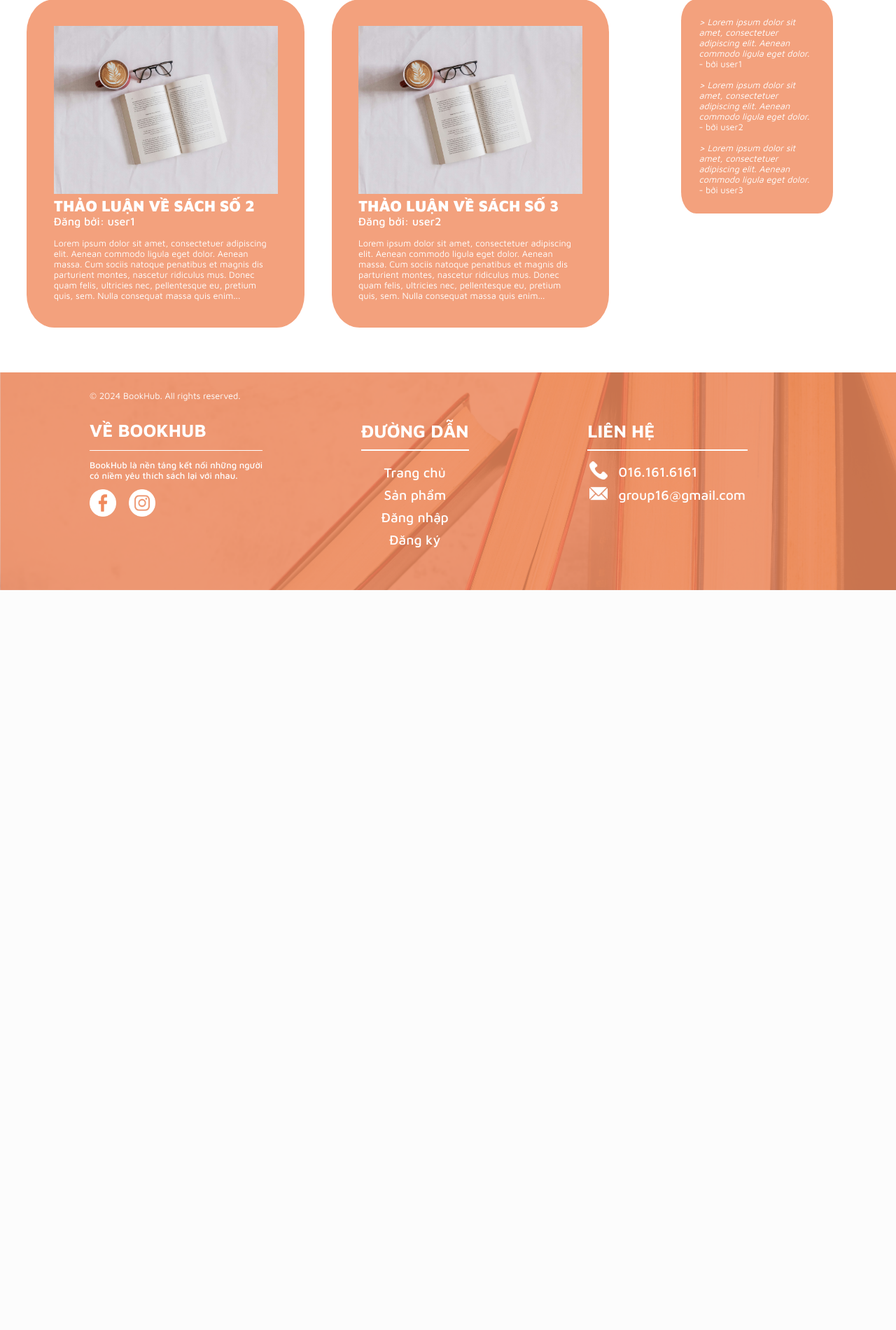
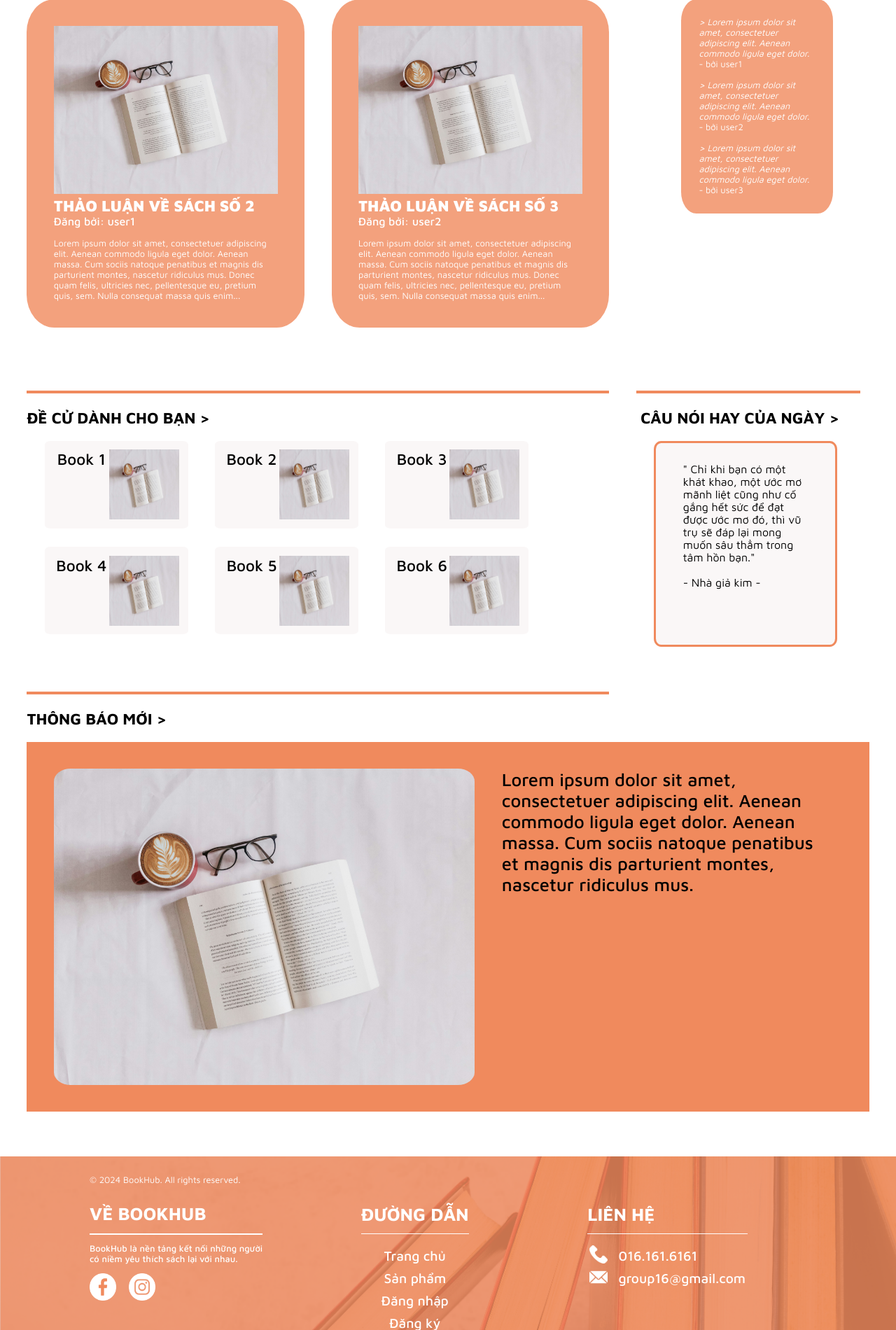
Before and after one commit to tranthehuuphuc/Bookhub, a PHP site: page /Bookhub.html in a window 1280 px wide. Shown: the part 2046-3946 px from the top of the page at 70% size. Before the commit the page ends 2889 px from the top, so only its background shows below. Run offline with PHP 8.4, Linux system fonts and the light colour scheme.

Commit message:
Complete

```diff
--- a/Bookhub.html
+++ b/Bookhub.html
@@ -177,6 +177,64 @@
         </div>
     </section>
 
+    <div style="display: flex; padding-bottom: 3vw;">
+        <div>
+            <div style="margin-top: 2vw; margin-left: 3vw; width: 65vw; height: 0.3vw; background-color: #F08A5D;"></div>
+            <h2><a class="promotion-title" style="margin-left: 3vw;" href="./Bookhub.html">ĐỀ CỬ DÀNH CHO BẠN ></a></h2>
+            <nav class="promotionnav">
+                <a class="promotionnav-item" href="./Bookhub.html" style="margin-left: 5vw;">
+                    <img src="./assets/book2.jpg" align= "right" height="100" width= "100"<br/>
+                    <p style="margin: 0; padding: 0; font-weight: 500; font-size: 1.75vw;">Book 1</p>
+                </a>
+                <a class="promotionnav-item" href="./Bookhub.html">
+                    <img src="./assets/book2.jpg" align= "right" height="100" width= "100"<br/>
+                    <p style="margin: 0; padding: 0; font-weight: 500; font-size: 1.75vw;">Book 2</p>
+                </a>
+                <a class="promotionnav-item" href="./Bookhub.html">
+                    <img src="./assets/book2.jpg" align= "right" height="100" width= "100"<br/>
+                    <p style="margin: 0; padding: 0; font-weight: 500; font-size: 1.75vw;">Book 3</p>
+                </a>
+            </nav>
+            <nav class="promotionnav" style="margin-top: 2vw;">
+                <a class="promotionnav-item" href="./Bookhub.html" style="margin-left: 5vw;">
+                    <img src="./assets/book2.jpg" align= "right" height="100" width= "100"<br/>
+                    <p style="margin: 0; padding: 0; font-weight: 500; font-size: 1.75vw;">Book 4</p>
+                </a>
+                <a class="promotionnav-item" href="./Bookhub.html">
+                    <img src="./assets/book2.jpg" align= "right" height="100" width= "100"<br/>
+                    <p style="margin: 0; padding: 0; font-weight: 500; font-size: 1.75vw;">Book 5</p>
+                </a>
+                <a class="promotionnav-item" href="./Bookhub.html">
+                    <img src="./assets/book2.jpg" align= "right" height="100" width= "100"<br/>
+                    <p style="margin: 0; padding: 0; font-weight: 500; font-size: 1.75vw;">Book 6</p>
+                </a>
+            </nav>
+        </div>
+        <div>
+            <div style="margin-top: 2vw; margin-left: 3vw; width: 25vw; height: 0.3vw; background-color: #F08A5D;"></div>
+            <h2><a class="promotion-title" style="margin-left: 3.5vw" href="./Bookhub.html">CÂU NÓI HAY CỦA NGÀY ></a></h2>
+            <nav class="promotionnav">
+                <a class="promotionnav-item" href="./Bookhub.html" style="margin-left: 5vw; border: solid 3px; border-color: #F08A5D; padding-bottom: 5vw; padding-left: 3vw; padding-right: 3vw;">
+                    <p style="text-align: left;">" Chỉ khi bạn có một khát khao, một ước mơ mãnh liệt cũng như cố gắng hết sức để đạt được ước mơ đó, thì vũ trụ sẽ đáp lại mong muốn sâu thẳm trong tâm hồn bạn." <br><br> - Nhà giả kim -  </p>
+                </a>
+            </nav>
+
+        </div>
+    </div>
+
+    <div id="notification">
+        <div style="margin-top: 2vw; margin-left: 3vw; width: 65vw; height: 0.3vw; background-color: #F08A5D;"></div>
+        <h2><a class="promotion-title" style="margin-left: 3vw;" href="./Bookhub.html">THÔNG BÁO MỚI ></a></h2>
+        <div style="background-color: #F08A5D; display: flex; padding: 0; margin: 0 3vw;">
+            <img src="./assets/book2.jpg" style="width: 50%; height: auto; padding: 0; margin: 3vw; border-radius: 4%;">
+            <p style="padding-right: 5vw; margin-top: 0; margin: 3vw 0; font-weight: 500; font-size: 2vw;">Lorem ipsum dolor sit amet, consectetuer adipiscing elit.
+                Aenean commodo ligula eget dolor. Aenean massa. Cum sociis
+                natoque penatibus et magnis dis parturient montes, nascetur
+                ridiculus mus.
+            </p>
+        </div>
+    </div>
+
     <footer>
         <div class="footer-content">
             <p style="font-size: 1vw;">&copy; 2024 BookHub. All rights reserved.</p>
--- a/style.css
+++ b/style.css
@@ -258,3 +258,7 @@ footer {
   display: flex;
   font-size: 1vw;
 }
+
+#notification {
+  padding-bottom: 5vw;
+}
```
